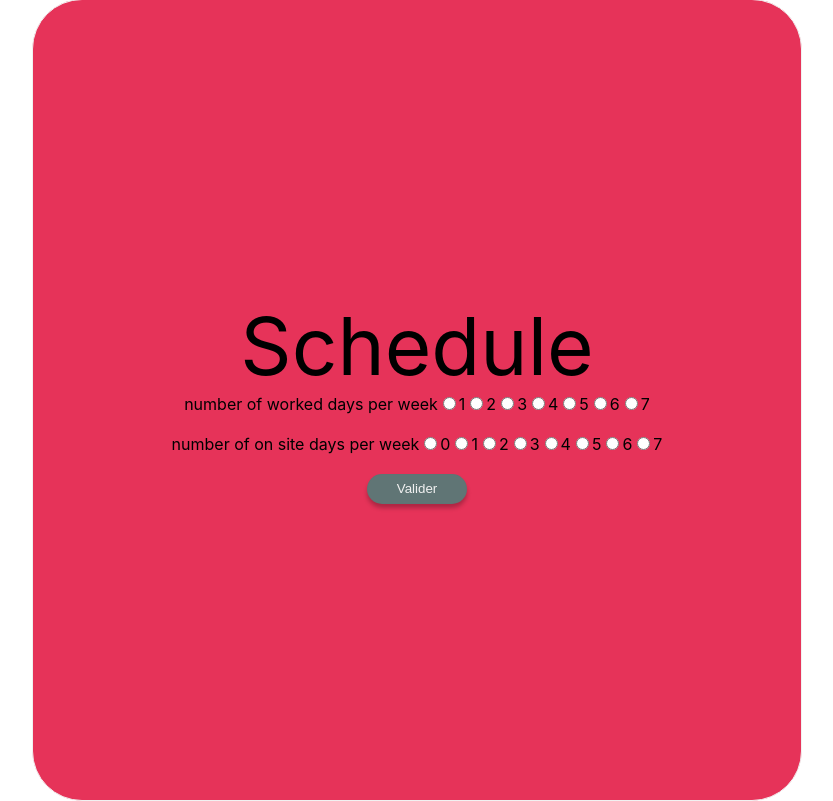
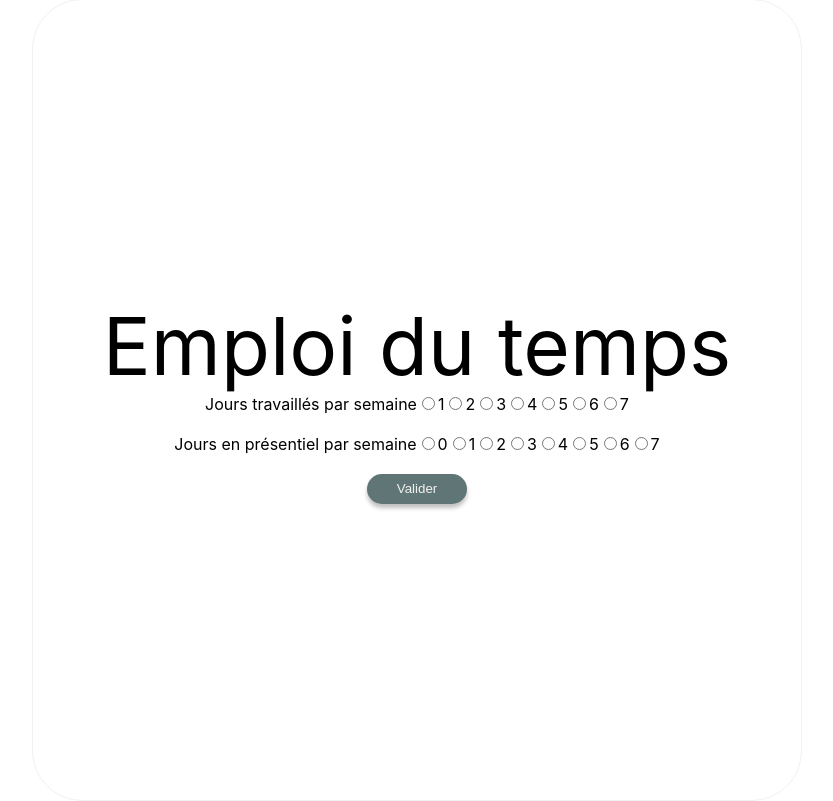
Before and after one commit to rfonck/hackaton, a React (Create React App) app in the folder hackaton/: page / in a window 1280 px wide. Both pictures are taken after a click on the button "Valider". Shown: the whole page, without its empty margins (223-1056 px from the left). Built offline with nearby package versions, Linux system fonts and the light colour scheme.

Commit message:
finitions

```diff
--- a/hackaton/src/calculator/calculator.js
+++ b/hackaton/src/calculator/calculator.js
@@ -10,22 +10,29 @@ export function calculator(region, nbJoursPrésentiel, typeVehicule, distance, e
     // Modalités
 
     // Modes de transport
-    var consommation_moyen_transport = vehiculeElectrique[typeVehicule] * consommation_region * distance * 10e-6;
-
+    var consommation_moyen_transport = vehiculeElectrique[typeVehicule] * consommation_region * distance * 1e-6;
+    console.log(consommation_moyen_transport)
     // Equipements
     var consommation_equipements_globale = 0;
     for (const equipement in equipements) {
         var emission_equipement = consoEquipements[equipement]
-        var consommation_equipement = (emission_equipement / 365) * consommation_region * 10e-3
+        var consommation_equipement = (emission_equipement / 365) * consommation_region * 1e-3
         consommation_equipements_globale += consommation_equipement
     }
-
+    console.log(consommation_equipements_globale)
     var nbJoursTT = 5 - nbJoursPrésentiel;
 
-    var consommation_reseau = nbData * 1.8e-3 * consommation_region;
-    var consommation_sms = (nbSMS * 0.00215 * 10e-3) / 22;
-    var consommation_mail = nbMail * 4 * 10e-3
-    var consommation_visio = nbHeuresVisio * 60 * 0.403 * 10e-3
+    var consommation_reseau = nbData * 1.8*1e-3 * consommation_region*1e-3;
+    console.log(consommation_reseau)
+    var consommation_sms = (nbSMS * 0.00215 * 10e-3) ;
+    console.log(consommation_sms)
+
+    var consommation_mail = nbMail * 4 * 1e-3
+    console.log(consommation_mail)
+    console.log(nbMail)
+    var consommation_visio = nbHeuresVisio * 60 * 0.403 * 1e-3
+    console.log(consommation_visio)
+
 
     // Global par semaine
     return (consommation_moyen_transport + consommation_equipements_globale + consommation_reseau + consommation_sms + consommation_mail + consommation_visio) * (1*nbJoursPrésentiel + 0.3*nbJoursTT)
--- a/hackaton/src/components/Modalités/Modalités.js
+++ b/hackaton/src/components/Modalités/Modalités.js
@@ -34,10 +34,10 @@ class Modalités extends React.Component{
   render(){
     return(
       <div className='Profil background box-centre texte-centre'>
-      <div className='texte-titre texte-gris'>Schedule</div>
+      <div className='texte-titre texte-gris'>Emploi du temps</div>
       <div className='radios'>
         <div className='radios-worked'>
-          number of worked days per week
+          Jours travaillés par semaine
           <input type='radio' name='worked-days' value='1'/><label>1</label>
           <input type='radio' name='worked-days' value='2'/><label>2</label>
           <input type='radio' name='worked-days' value='3'/><label>3</label>
@@ -48,7 +48,7 @@ class Modalités extends React.Component{
         </div>
         <br/>
         <div className='radios-onsite'>
-          number of on site days per week
+          Jours en présentiel par semaine
           <input type='radio' name='onsite-days' value='0'/><label>0</label>
           <input type='radio' name='onsite-days' value='1'/><label>1</label>
           <input type='radio' name='onsite-days' value='2'/><label>2</label>
--- a/hackaton/src/components/Moyens_de_transport/Moyens_de_transport.js
+++ b/hackaton/src/components/Moyens_de_transport/Moyens_de_transport.js
@@ -53,7 +53,7 @@ class Moyens_de_transport extends React.Component {
   render(){
     return(
     <div className="Profil background box-centre texte-centre">
-      <div className='texte-titre texte-gris'>Moyen(s) de transport</div>
+      <div className='texte-titre texte-gris'>Moyen de transport</div>
       <p></p>
       <form>
         Mode de transport :
--- a/hackaton/src/components/Profil/Profil.js
+++ b/hackaton/src/components/Profil/Profil.js
@@ -138,7 +138,7 @@ class Profil extends React.Component {
         </select>
         <p></p>
         </div>
-        <hr></hr>
+        {/* <hr></hr>  */}
         <div
         className='bouton-gris-hover box-en-bas'
         >
@@ -148,8 +148,6 @@ class Profil extends React.Component {
           Valider
           </button>
         </div>
-        <div id="nouveau"> ### composant suivant ### </div>
-        <div>salut  {data}</div>
       </form>
   </div>
     );
--- a/hackaton/src/components/Resultat_component/Resultat_component.js
+++ b/hackaton/src/components/Resultat_component/Resultat_component.js
@@ -1,12 +1,16 @@
 import React from 'react';
 import PropTypes from 'prop-types';
 import './Resultat_component.scss';
+import "../styles/boutons.css";
+import "../styles/textes.css";
+import "../styles/box.css";
+import "../styles/home.css";
 
 class Resultat_component extends React.Component{
   render(){
     return(
-      <div className="Resultat_component">
-        Vous consommez {this.props.resultat} kg de CO2e par an;
+      <div className='Profil background box-centre texte-centre'>
+        Vous consommez {Math.round(this.props.resultat*10)/10} kg de CO2e par semaine
       </div>
     )
   }
--- a/hackaton/src/components/styles/box.css
+++ b/hackaton/src/components/styles/box.css
@@ -150,7 +150,7 @@ bottom:0vh;
 
     width: 60%;
     height: 50%;
-    background-color: rgba(224, 1, 48, 0.80);
+    /* background-color: rgba(224, 1, 48, 0.80); */
     border: 1px solid #f1f1f1;
     border-radius: 50px;
     color: black;
```
Lines whose indentation alone changed are shown as unchanged.
